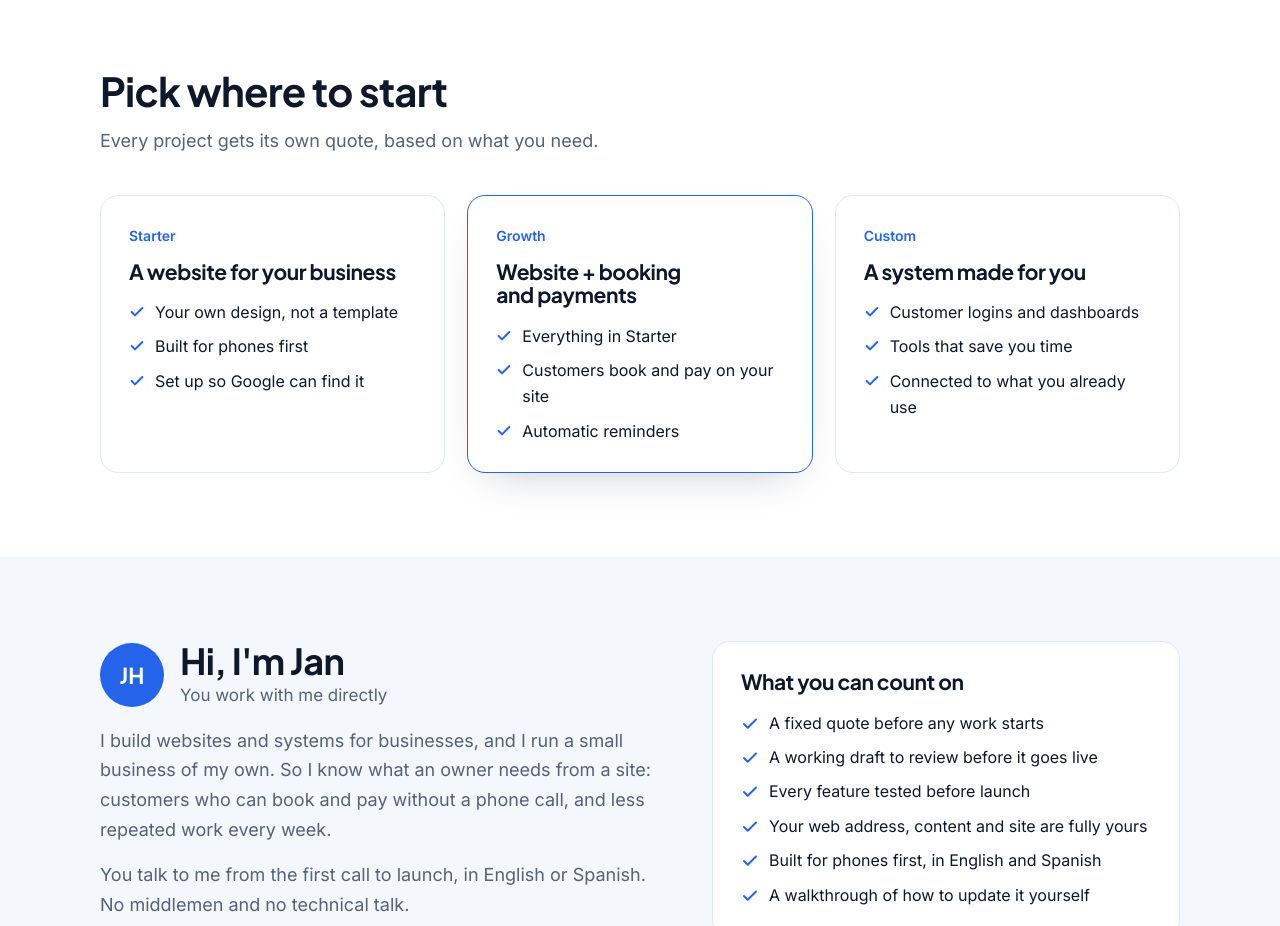
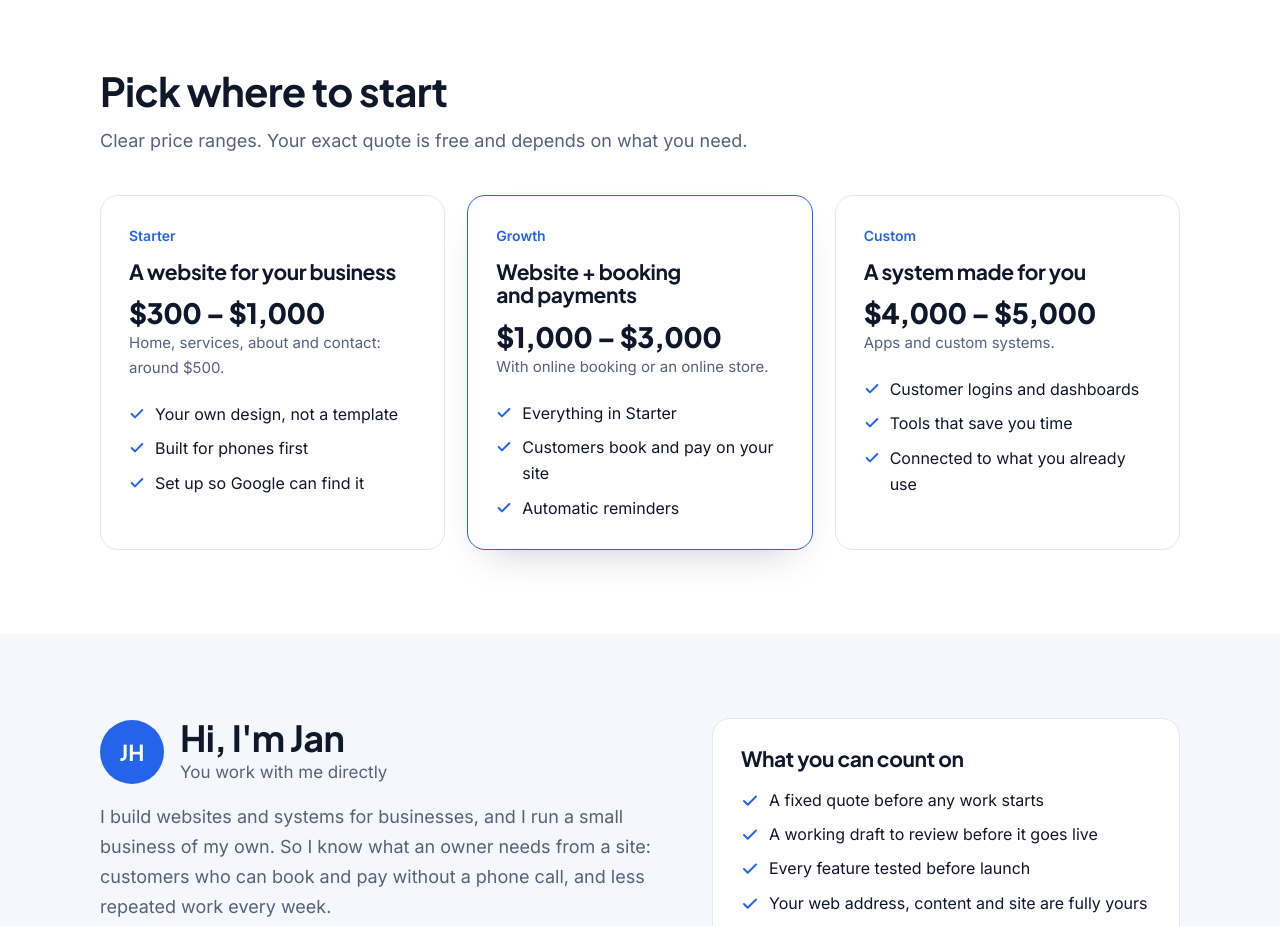
Before and after one commit to janhernandezdt-lab/janhernandezdt-lab.github.io, a plain HTML site: page index.html in a window 1280 px wide. Shown: the part 4000-4926 px from the top of the page. Drawn offline with Linux system fonts and the light colour scheme.

Commit message:
Price ranges on the packages and the cost question
Co-Authored-By: Claude Fable 5.2 <noreply@anthropic.com>
Claude-Session: https://claude.ai/code/session_01G4Cj5fwWqpodPUZH3J7Q3P

```diff
--- a/index.html
+++ b/index.html
@@ -158,6 +158,9 @@ textarea.field{min-height:110px;resize:vertical}
 .who{display:flex;gap:16px;align-items:center}
 .avatar{flex:none;width:64px;height:64px;border-radius:50%;background:var(--a);color:var(--on-a);display:grid;place-items:center;font:700 22px var(--display)}
 section[id],div[id="top"]{scroll-margin-top:76px}
+.price{display:grid;gap:2px;margin:2px 0 4px}
+.price b{font:800 28px/1.15 var(--display);color:var(--fg);letter-spacing:-.02em}
+.price span{font-size:15px;color:var(--muted)}
 .cta-bar{display:none}
 @media (max-width:860px){.about{grid-template-columns:1fr;gap:26px}}
 @media (max-width:720px){
@@ -343,12 +346,13 @@ section[id],div[id="top"]{scroll-margin-top:76px}
     <div class="wrap">
       <div class="head">
         <h2 data-es="Elige por dónde empezar">Pick where to start</h2>
-        <p data-es="Cada proyecto recibe su propia cotización, según lo que necesites.">Every project gets its own quote, based on what you need.</p>
+        <p data-es="Rangos de precio claros. Tu cotización exacta es gratis y depende de lo que necesites.">Clear price ranges. Your exact quote is free and depends on what you need.</p>
       </div>
       <div class="grid3">
         <div class="card">
           <span class="kind" data-es="Empezar">Starter</span>
           <h3 data-es="Un sitio para tu negocio">A website for your business</h3>
+          <p class="price" data-price><b>$300 – $1,000</b><span data-es="Inicio, servicios, sobre nosotros y contacto: alrededor de $500.">Home, services, about and contact: around $500.</span></p>
           <ul class="list">
             <li><svg width="16" height="16" viewBox="0 0 24 24" fill="none" stroke="currentColor" stroke-width="3" stroke-linecap="round" stroke-linejoin="round" aria-hidden="true"><path d="M20 6 9 17l-5-5"/></svg><span data-es="Tu propio diseño, no una plantilla">Your own design, not a template</span></li>
             <li><svg width="16" height="16" viewBox="0 0 24 24" fill="none" stroke="currentColor" stroke-width="3" stroke-linecap="round" stroke-linejoin="round" aria-hidden="true"><path d="M20 6 9 17l-5-5"/></svg><span data-es="Pensado primero para el teléfono">Built for phones first</span></li>
@@ -358,6 +362,7 @@ section[id],div[id="top"]{scroll-margin-top:76px}
         <div class="card" style="border-color:var(--a);box-shadow:var(--shadow)">
           <span class="kind" data-es="Crecer">Growth</span>
           <h3 data-es="Sitio + reservas y pagos">Website + booking and payments</h3>
+          <p class="price" data-price><b>$1,000 – $3,000</b><span data-es="Con reservas en línea o tienda en línea.">With online booking or an online store.</span></p>
           <ul class="list">
             <li><svg width="16" height="16" viewBox="0 0 24 24" fill="none" stroke="currentColor" stroke-width="3" stroke-linecap="round" stroke-linejoin="round" aria-hidden="true"><path d="M20 6 9 17l-5-5"/></svg><span data-es="Todo lo del sitio básico">Everything in Starter</span></li>
             <li><svg width="16" height="16" viewBox="0 0 24 24" fill="none" stroke="currentColor" stroke-width="3" stroke-linecap="round" stroke-linejoin="round" aria-hidden="true"><path d="M20 6 9 17l-5-5"/></svg><span data-es="Tus clientes reservan y pagan en tu sitio">Customers book and pay on your site</span></li>
@@ -367,6 +372,7 @@ section[id],div[id="top"]{scroll-margin-top:76px}
         <div class="card">
           <span class="kind" data-es="A medida">Custom</span>
           <h3 data-es="Un sistema a tu medida">A system made for you</h3>
+          <p class="price" data-price><b>$4,000 – $5,000</b><span data-es="Aplicaciones y sistemas a medida.">Apps and custom systems.</span></p>
           <ul class="list">
             <li><svg width="16" height="16" viewBox="0 0 24 24" fill="none" stroke="currentColor" stroke-width="3" stroke-linecap="round" stroke-linejoin="round" aria-hidden="true"><path d="M20 6 9 17l-5-5"/></svg><span data-es="Cuentas para clientes y paneles">Customer logins and dashboards</span></li>
             <li><svg width="16" height="16" viewBox="0 0 24 24" fill="none" stroke="currentColor" stroke-width="3" stroke-linecap="round" stroke-linejoin="round" aria-hidden="true"><path d="M20 6 9 17l-5-5"/></svg><span data-es="Herramientas que te ahorran tiempo">Tools that save you time</span></li>
@@ -407,7 +413,7 @@ section[id],div[id="top"]{scroll-margin-top:76px}
         <h2 data-es="Preguntas frecuentes">Questions people ask</h2>
       </div>
       <div class="faq" data-faq>
-        <details><summary data-es="¿Cuánto cuesta?">How much does it cost?</summary><p data-es="Cada negocio es distinto, así que cada proyecto recibe su propia cotización fija después de una llamada breve. La cotización es gratis.">Every business is different, so each project gets its own fixed quote after a short call. The quote is free.</p></details>
+        <details><summary data-es="¿Cuánto cuesta?">How much does it cost?</summary><p data-es="Los sitios web sencillos cuestan entre $300 y $1,000; uno con inicio, servicios, sobre nosotros y contacto ronda los $500. Los sitios con reservas en línea o tienda en línea cuestan entre $1,000 y $3,000. Las aplicaciones cuestan entre $4,000 y $5,000. Recibes una cotización fija y gratis después de una llamada breve.">Simple websites are $300 to $1,000; one with a home, services, about and contact page is around $500. Websites with online booking or an online store are $1,000 to $3,000. Apps are $4,000 to $5,000. You get a free, fixed quote after a short call.</p></details>
         <details><summary data-es="¿Cuánto tarda?">How long does it take?</summary><p data-es="Depende de lo que necesites. La mayoría de los sitios web están funcionando en dos a cinco días. Las aplicaciones y los sistemas a medida tardan más porque cada función se prueba antes de publicar, normalmente de tres a seis semanas.">It depends on what you need. Most websites are up and running in two to five days. Apps and custom systems take longer because every feature is tested before launch, usually three to six weeks.</p></details>
         <details><summary data-es="¿El sitio es mío?">Do I own my site?</summary><p data-es="Sí. La dirección web, el contenido y el sitio son tuyos. Si algún día cambias de proveedor, te los llevas contigo.">Yes. The web address, the content and the site are yours. If you ever move on, you take them with you.</p></details>
         <details><summary data-es="¿Puedes arreglar el sitio que ya tengo?">Can you fix the website I already have?</summary><p data-es="Sí, y el primer paso es gratis. Envíame tu sitio y te digo tres cosas que te están costando clientes. Después tú decides qué hacer.">Yes, and the first step is free. Send me your site and I'll tell you three things that are costing you customers. Then you decide what to do next.</p></details>
```
